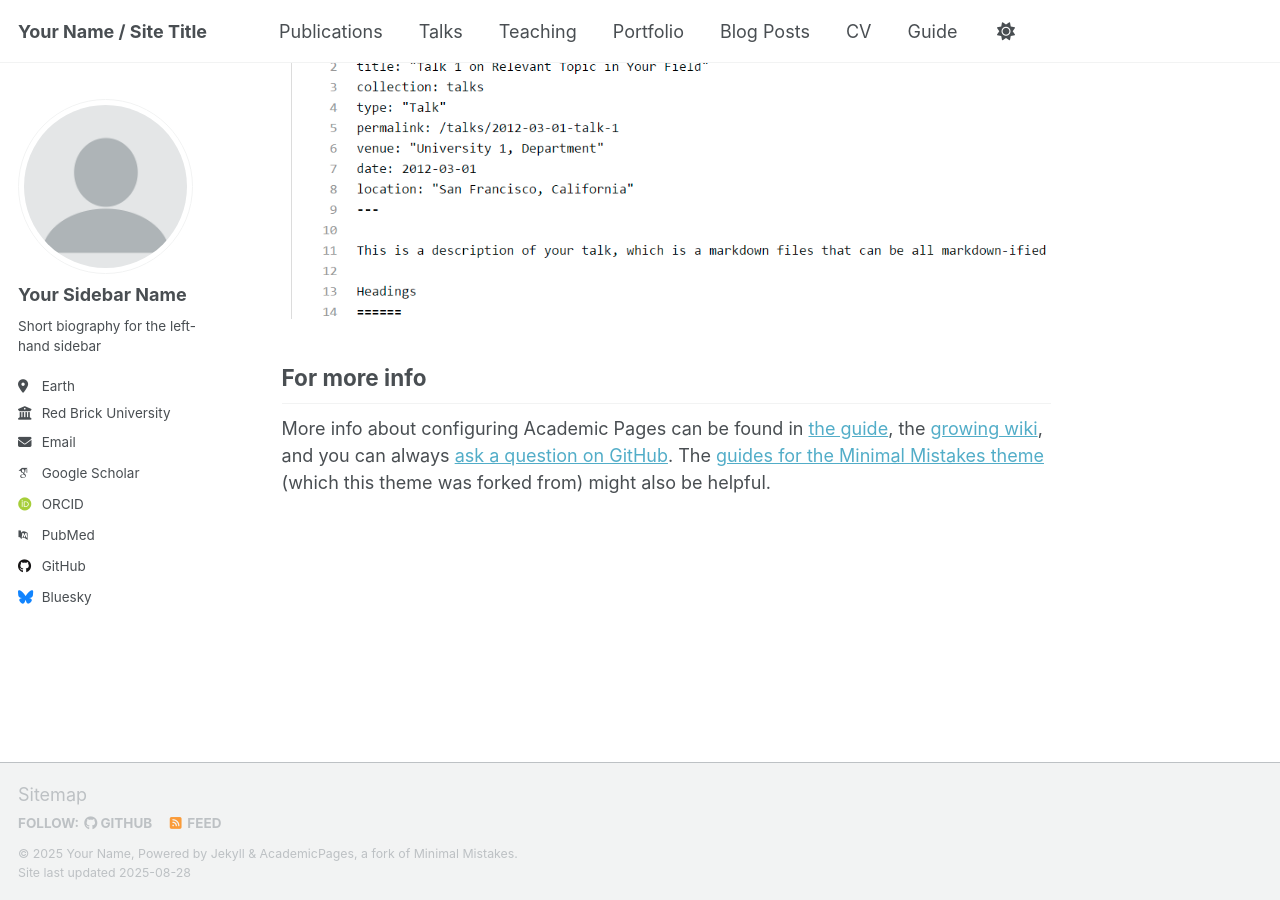
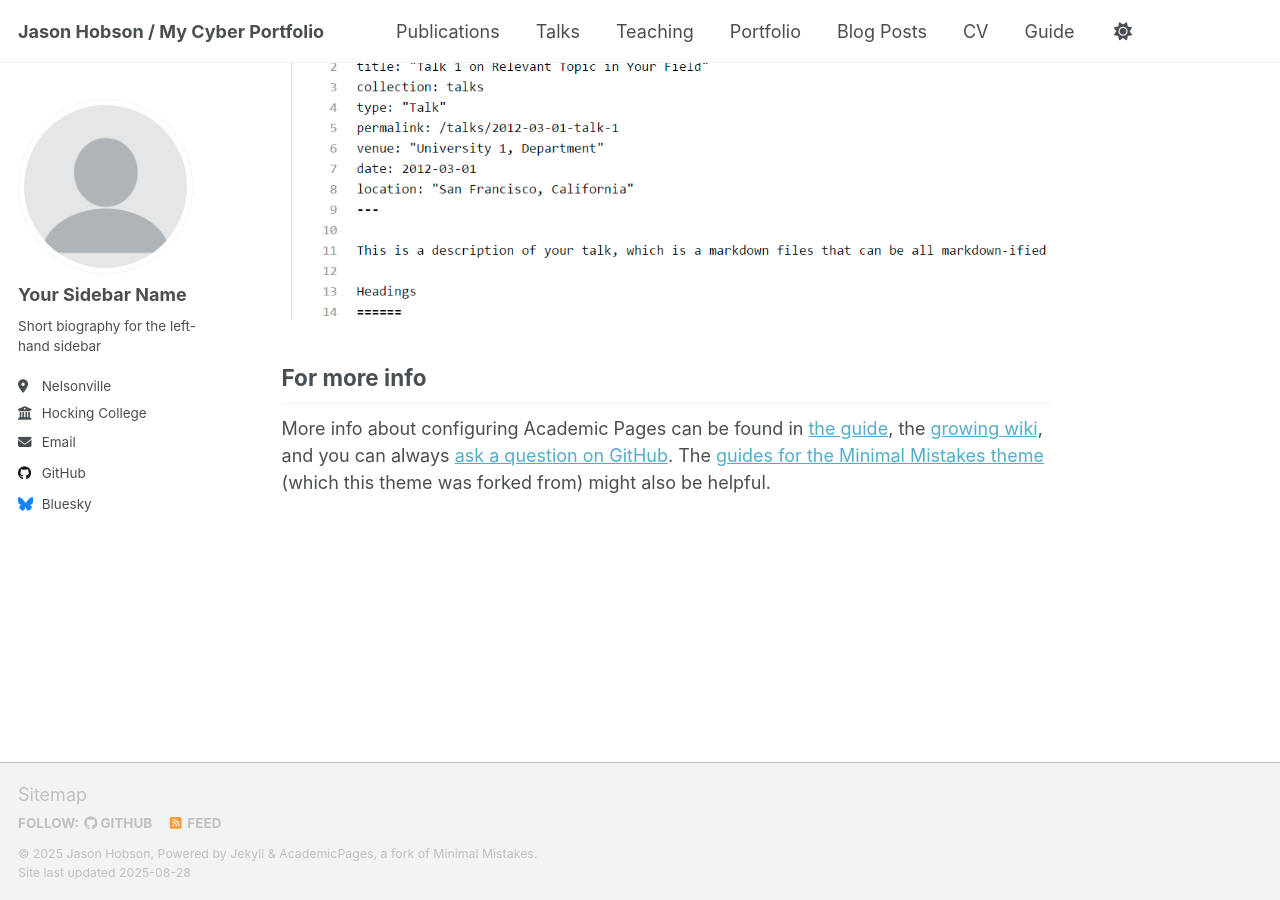
Before and after one commit to Jason-Hobson/JasonHobson.github.io, a Jekyll site: the page built from _pages/about.md, in a window 1280 px wide and 900 px high, scrolled down 2880 px. Built offline with Jekyll 4.4.1, drawn with Linux system fonts in a browser that asks for light colours; some web fonts are replaced; a script that is not in the unit is left out.

Commit message:
Update _config.yml

```diff
--- a/_config.yml
+++ b/_config.yml
@@ -9,13 +9,13 @@
 # Basic Site Settings
 locale                   : "en-US"
 site_theme               : "default" # Currently available options are "default", "air"
-title                    : "Your Name / Site Title"
+title                    : "Jason Hobson / My Cyber Portfolio"
 title_separator          : "-"
-name                     : &name "Your Name"
+name                     : &name "Jason Hobson"
 description              : &description "personal description"
 url                      : https://academicpages.github.io # the base hostname & protocol for your site e.g. "https://[your GitHub username].github.io" or if you already have some other page hosted on Github then use "https://[your GitHub username].github.io/[Your Repo Name]"
 baseurl                  : "" # the subpath of your site, e.g. "/blog"
-repository               : "academicpages/academicpages.github.io"
+repository               : "Jason-Hobson/Jason-Hobson.github.io"
 
 # Site Author - The following control what appear as part of the author content on the side bar.
 #               If a field is blank the icon and link will not appear, otherwise it will be shown.
@@ -26,20 +26,20 @@ author:
   name             : "Your Sidebar Name"
   pronouns         : # example: "she/her"
   bio              : "Short biography for the left-hand sidebar"
-  location         : "Earth"
-  employer         : "Red Brick University"
+  location         : "Nelsonville"
+  employer         : "Hocking College"
   uri              : # URL
-  email            : "none@example.org"
+  email            : "jasonhobson111@gmail.com"
 
   # Academic websites
   academia         : # URL
   arxiv            : # URL - Update with the correct link to your profile
-  googlescholar    : "https://scholar.google.com/citations?user=PS_CX0AAAAAJ"
+  googlescholar    : # "https://scholar.google.com/citations?user=PS_CX0AAAAAJ"
   inspire-hep      : # URL
   impactstory      : # URL
-  orcid            : "http://orcid.org/yourorcidurl"
+  orcid            : # "http://orcid.org/yourorcidurl"
   semantic         : # URL
-  pubmed           : "https://www.ncbi.nlm.nih.gov/pubmed/?term=john+snow"
+  pubmed           : # "https://www.ncbi.nlm.nih.gov/pubmed/?term=john+snow"
   researchgate     : # URL
   scopus           : # URL
 
```
